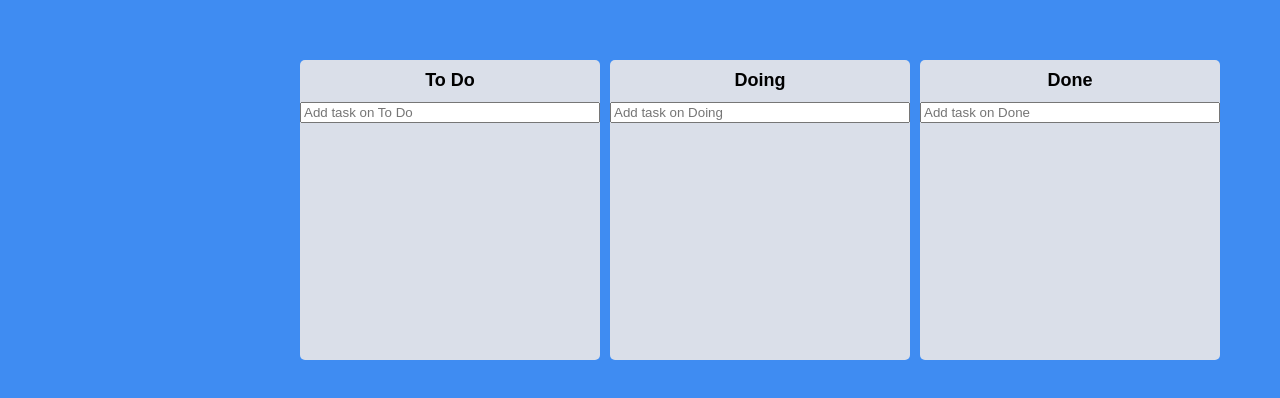
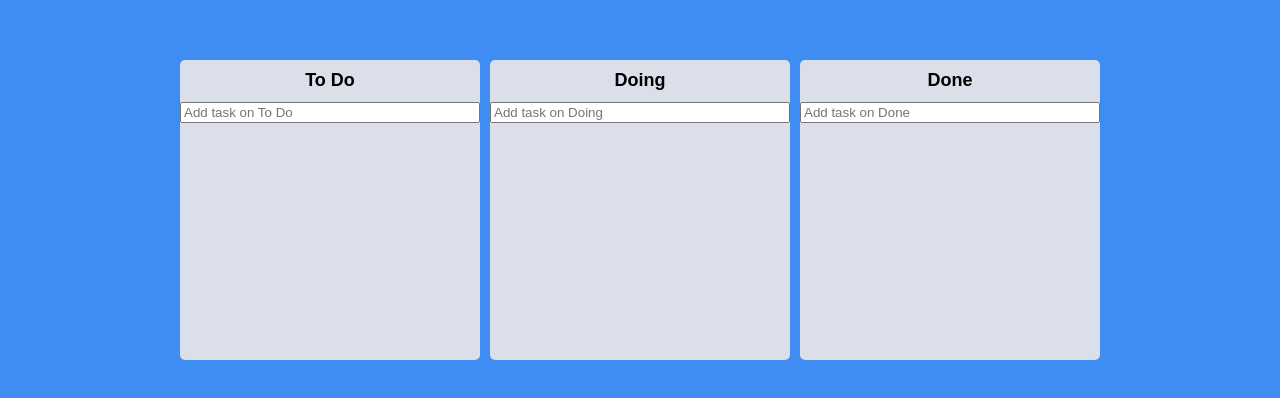
Before and after one commit to junmieee/trello, a React (Create React App) app: page / in a window 1280 px wide. Shown: the part 190-588 px from the top of the page. Built offline with nearby package versions, Linux system fonts and the light colour scheme.

Commit message:
src update

```diff
--- a/src/App.tsx
+++ b/src/App.tsx
@@ -12,16 +12,19 @@ const Wrapper = styled.div`
 
   display: flex;
   max-width: 680px;
-  width: 100%;
+  width: 100vw;
   margin: 0 auto;
   justify-content: center;
   align-items: center;
   height: 100vh;
+
 `;
 
 const Boards = styled.div`
   display: grid;
   width: 100%;
+  justify-content:center;
+  align-items: flex-start;
   gap:10px;
   grid-template-columns: repeat(3, 1fr);
 `;
```
